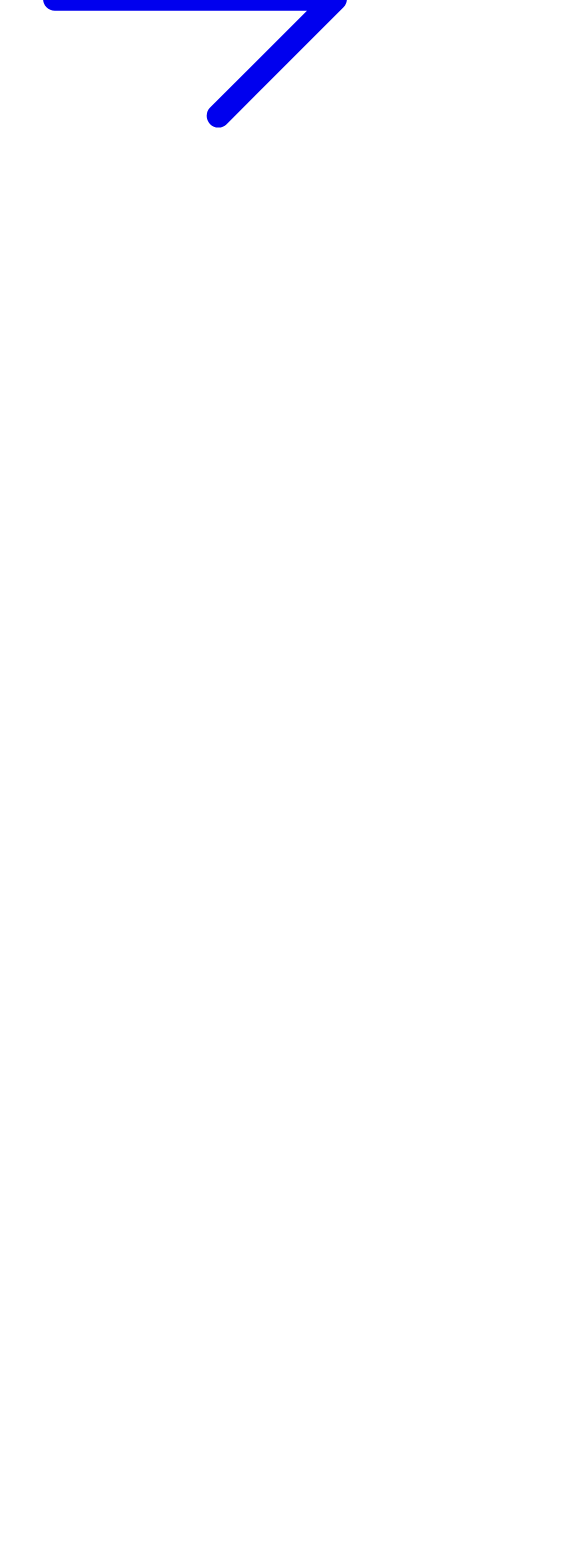
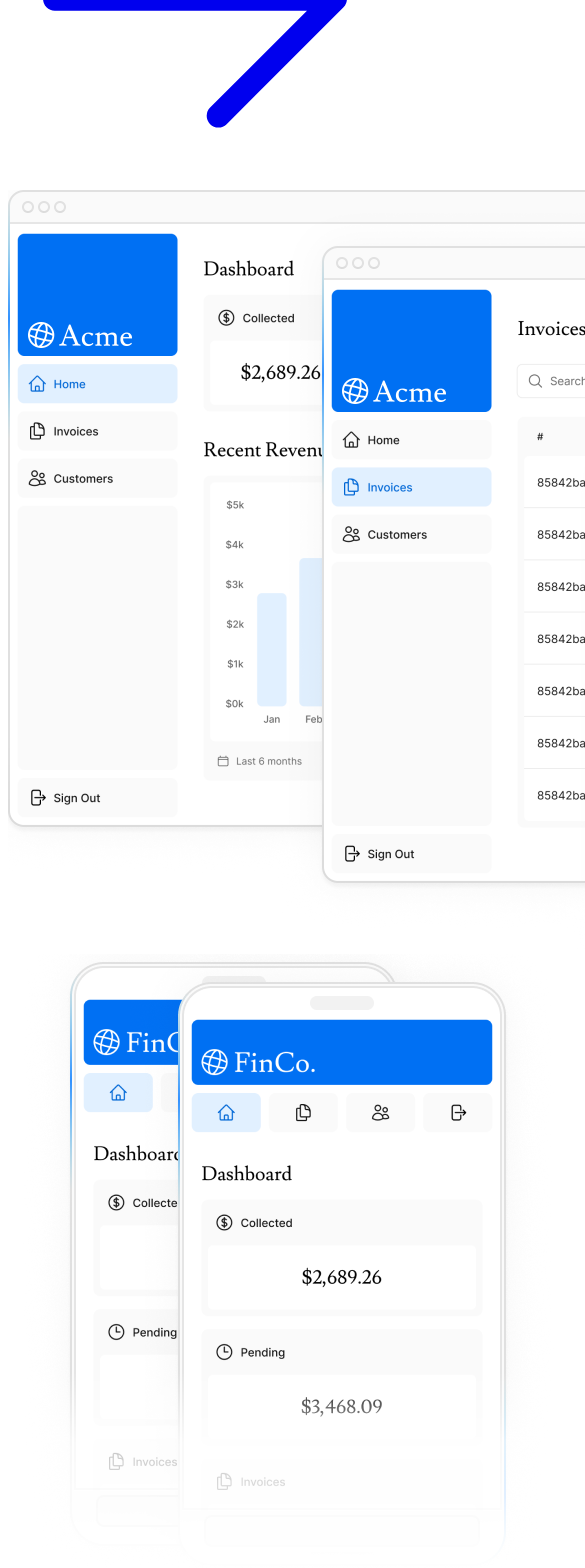
Before and after one commit to usikninam/nextjs-dashboard, a Next.js app: page / in a window 390 px wide. Shown: the part 740-2308 px from the top of the page, 585 px wide, since content can reach past the window. Before the commit the page ends 938 px from the top, so only its background shows below. Built offline with nearby package versions, Linux system fonts and the light colour scheme; a web font is replaced by a local one.

Commit message:
Chapter 3: Add hero image (desktop and mobile)

```diff
--- a/app/page.tsx
+++ b/app/page.tsx
@@ -3,7 +3,7 @@
 import Link from 'next/link';
 import styles from '@/app/ui/home.module.css';
 import { lusitana } from '@/app/ui/fonts';
-
+import Image from 'next/image';
 
 export default function Page() {
   return (
@@ -30,6 +30,20 @@
         </div>
         <div className="flex items-center justify-center p-6 md:w-3/5 md:px-28 md:py-12">
           {/* Add Hero Images Here */}
+          <Image
+            src="/hero-desktop.png"
+            width={1000}
+            height={760}
+            className="hidden md:block"
+            alt="Screenshots of the dashboard project showing desktop version"
+          />
+          <Image
+            src="/hero-mobile.png"
+            width={560}
+            height={620}
+            className="md:hidden"
+            alt="Screenshots of the dashboard project showing mobile version"
+          />
         </div>
       </div>
     </main>
```
